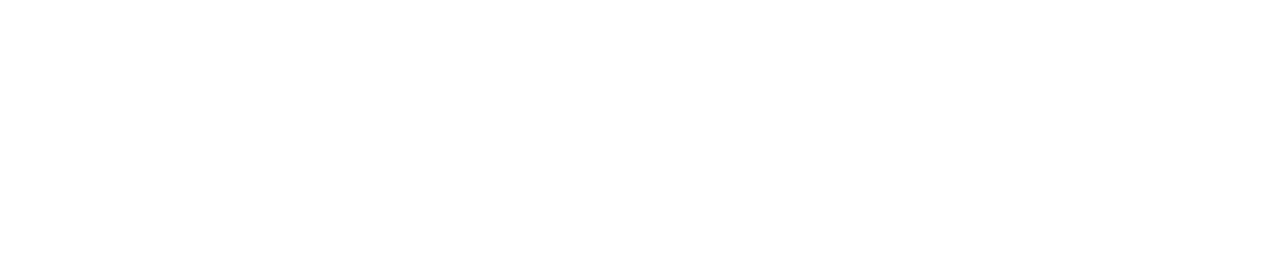
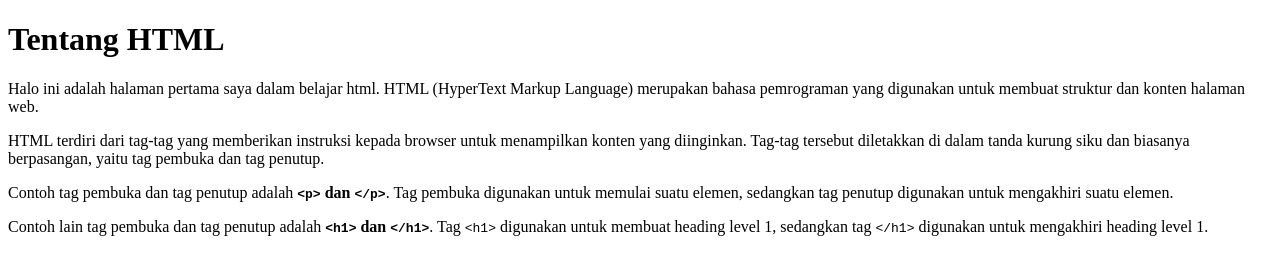
Before and after one commit to eggiar/learnHTMLCSS, a plain HTML site: page Belajar1.html in a window 1280 px wide. Drawn offline with Linux system fonts and the light colour scheme.

Commit message:
Commit ke 2

```diff
--- a/Belajar1.html
+++ b/Belajar1.html
@@ -2,10 +2,15 @@
 <html lang="en">
 <head>
     <meta charset="UTF-8">
-    <meta name="viewport" content="width=git, initial-scale=1.0">
-    <title>Document</title>
+    <meta name="viewport" content="width=device-width, initial-scale=1.0">
+    <title>Belajar HTML</title>
 </head>
 <body>
-
+    <h1>Tentang HTML</h1>
+    <p>Halo ini adalah halaman pertama saya dalam belajar html. HTML (HyperText Markup Language) merupakan bahasa pemrograman yang digunakan untuk membuat struktur dan konten halaman web.</p>
+    <p>HTML terdiri dari tag-tag yang
+        memberikan instruksi kepada browser untuk menampilkan konten yang diinginkan. Tag-tag tersebut diletakkan di dalam tanda kurung siku dan biasanya berpasangan, yaitu tag pembuka dan tag penutup.</p>
+    <p>Contoh tag pembuka dan tag penutup adalah <b><code>&lt;p&gt;</code> dan <code>&lt;/p&gt;</code></b>. Tag pembuka digunakan untuk memulai suatu elemen, sedangkan tag penutup digunakan untuk mengakhiri suatu elemen.</p>
+    <p>Contoh lain tag pembuka dan tag penutup adalah <b><code>&lt;h1&gt;</code> dan <code>&lt;/h1&gt;</code></b>. Tag <code>&lt;h1&gt;</code> digunakan untuk membuat heading level 1, sedangkan tag <code>&lt;/h1&gt;</code> digunakan untuk mengakhiri heading level 1.</p>
 </body>
 </html>
```
